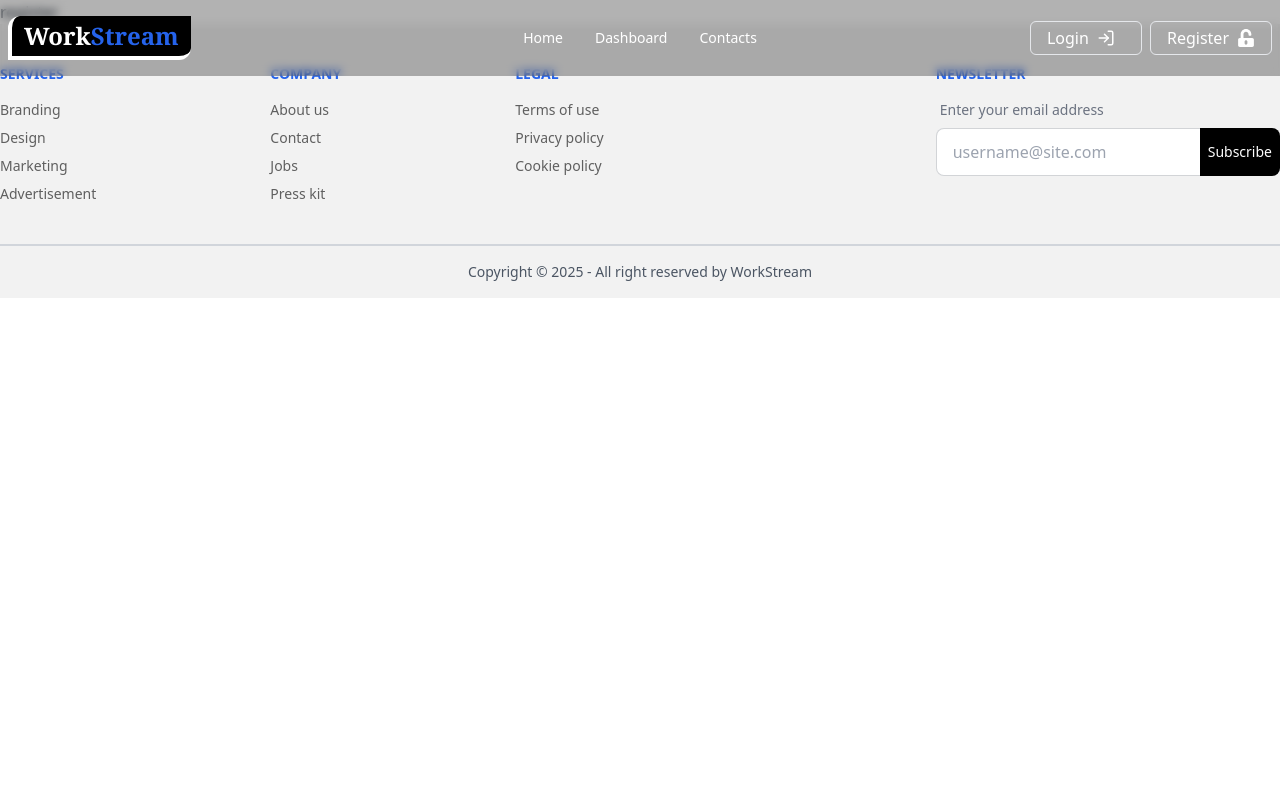
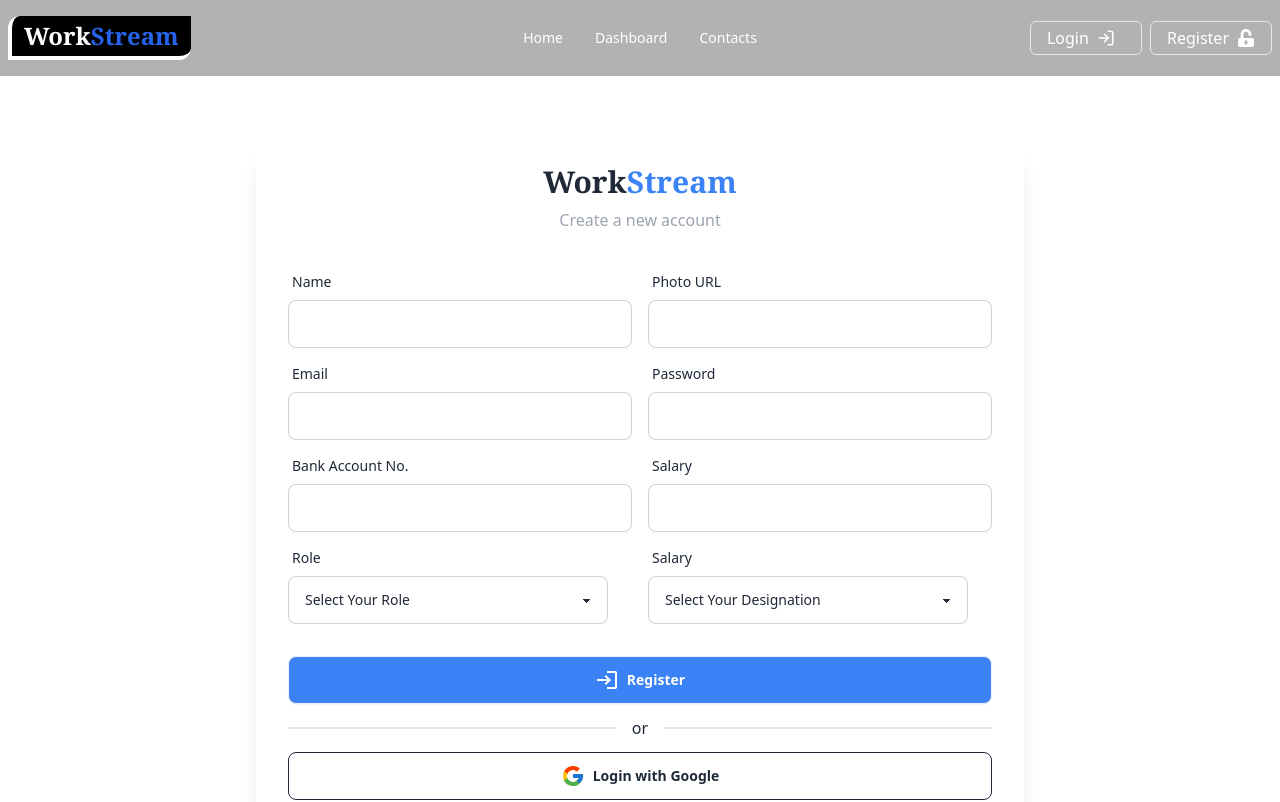
Before and after one commit to Fahima-anny/work-stream-client, a React (Vite) app: page /register in a window 1280 px wide. Shown: the top 802 px of the page. Built offline with nearby package versions, Linux system fonts and the light colour scheme; no server answers.

Commit message:
register page added

```diff
--- a/src/Layout/AuthLayout/Login.jsx
+++ b/src/Layout/AuthLayout/Login.jsx
@@ -8,7 +8,12 @@
 
 const handleLogin = e => {
     e.preventDefault() ;
+    const form = e.target ;
+    const email = form.email.value ;
+    const pass = form.pass.value ;
+    console.log(email, pass);
 }
+
 
     return (
         <div className="max-w-screen-xl mx-auto pt-36 pb-20">
--- a/src/Layout/AuthLayout/Register.jsx
+++ b/src/Layout/AuthLayout/Register.jsx
@@ -1,9 +1,127 @@
+import { FcGoogle } from "react-icons/fc";
+import { MdLogin } from "react-icons/md";
+import { Link } from "react-router-dom";
 
 
 const Register = () => {
+
+const handleSignUp = e => {
+    e.preventDefault() ;
+    const form = e.target ;
+    const email = form.email.value ;
+    const pass = form.pass.value ;
+    const name = form.name.value ;
+    const photo = form.photo.value ;
+    // console.log(email, pass, name, photo);
+    const regex = /^(?=.*[a-z])(?=.*[A-Z])(?=.*\d).{6,}$/;
+if(!regex.test(pass)){
+// toast.error("Your Password must contain at least 1 uppercase, 1 lowercase, 1 digit, 6 characters")
+Swal.fire({
+    title: "Weak Password",
+    text: "Your Password must contain at least 1 uppercase, 1 lowercase, 1 digit, 6 characters",
+    icon: "error"
+  });
+return
+}
+
+
+}
+
     return (
-        <div>
-            register
+        <div className="max-w-screen-xl mx-auto pt-36 pb-20">
+
+
+           <div data-aos="fade-right" className="card py-5 bg-base-100 w-full max-w-3xl mx-auto shadow-xl shadow-base-300">
+        <a className=" text-center font-bold text-3xl font-serif">Work<span className="text-blue-500">Stream</span></a>
+            <h2 className="text-gray-400 text-center mt-2">Create a new account</h2>
+           <form onSubmit={handleSignUp} className="card-body">
+
+      {/* name , photo   */}
+<div className="grid md:grid-cols-2 gap-4">
+<div className="form-control">
+          <label className="label">
+            <span className="label-text">Name</span>
+          </label>
+          <input type="text" placeholder="" name="name" className="input input-bordered" required />
+        </div>
+        <div className="form-control">
+          <label className="label">
+            <span className="label-text">Photo URL</span>
+          </label>
+          <input type="url" placeholder="" name="photo" className="input input-bordered" required />
+        </div>
+</div>
+
+      {/* email , pass  */}
+      <div className="grid md:grid-cols-2 gap-4">
+        <div className="form-control">
+          <label className="label">
+            <span className="label-text">Email</span>
+          </label>
+          <input type="email" placeholder="" name="email" className="input input-bordered" required />
+        </div>
+        <div className="form-control">
+          <label className="label">
+            <span className="label-text">Password</span>
+          </label>
+          <input type="password" placeholder="" name="pass" className="input input-bordered" required />
+        </div>
+</div>
+
+      {/* Bank  , salary  */}
+      <div className="grid md:grid-cols-2 gap-4">
+        <div className="form-control">
+          <label className="label">
+            <span className="label-text">Bank Account No.</span>
+          </label>
+          <input type="number" placeholder="" name="bankAcc" className="input input-bordered" required />
+        </div>
+        <div className="form-control">
+          <label className="label">
+            <span className="label-text">Salary</span>
+          </label>
+          <input type="number" placeholder="" name="salary" className="input input-bordered" required />
+        </div>
+        </div>
+
+      {/* role  , designation  */}
+      <div className="grid md:grid-cols-2 gap-4">
+        <div className="form-control">
+          <label className="label">
+            <span className="label-text">Role</span>
+          </label>
+          <select required defaultValue='default' className="select select-bordered w-full max-w-xs">
+  <option disabled value="default" name="role" className="">Select Your Role</option>
+  <option value="Employee">Employee</option>
+  <option value="HR (Human Resource)">HR (Human Resource)</option>
+</select>
+        </div>
+        <div className="form-control">
+          <label className="label">
+            <span className="label-text">Salary</span>
+          </label>
+          <select required defaultValue='default' className="select select-bordered w-full max-w-xs">
+  <option disabled value="default" name="designation" className="">Select Your Designation</option>
+  <option value="Sales Assistant">Sales Assistant</option>
+  <option value="Social Media executive">Social Media executive</option>
+  <option value="Digital Marketer"> Digital Marketer</option>
+  <option value="HR (Human Resource)">HR </option>
+  <option value="Others">Others</option>
+</select>
+        </div>
+</div>
+
+        <div className="form-control mt-6">
+          <button className="btn bg-blue-500 text-white hover:text-black hover:bg-blue-500 duration-500 "><MdLogin className="text-2xl" />Register</button>
+          <div className="divider">or</div>
+          <button
+        //   onClick={handleGoogleLogin}
+          className="btn btn-outline duration-500"><FcGoogle className="text-2xl" />Login with Google</button>
+        </div>
+        <p className="text-center">Already have an account? <Link to='/login' className="text-blue-500 font-bold underline hover:text-black duration-500">Login</Link></p>
+      </form>
+           </div>
+
         </div>
     );
 };
```
